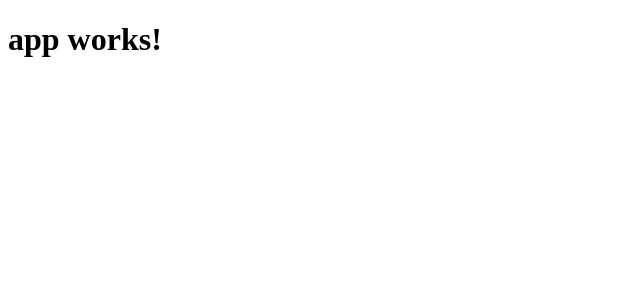
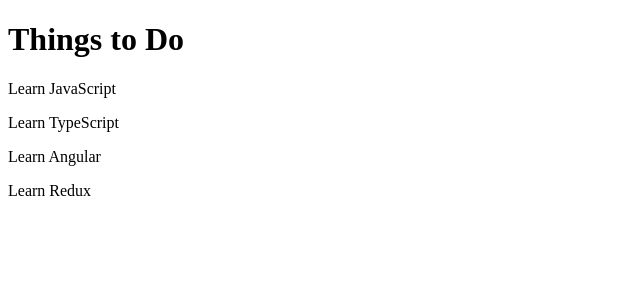
Before and after one commit to anastasialanz/rangle-todo, an Angular app: page / in a window 1280 px wide. Shown: the top 300 px of the page, without its empty margins (0-640 px from the left). Built offline with nearby package versions, Linux system fonts and the light colour scheme.

Commit message:
Making list display multiple items

```diff
--- a/src/app/app.component.html
+++ b/src/app/app.component.html
@@ -1,3 +1,2 @@
-<h1>
-  {{title}}
-</h1>
+<h1>{{title}}</h1>
+<p *ngFor="let item of thingsToDo">{{item}}</p>
--- a/src/app/app.component.ts
+++ b/src/app/app.component.ts
@@ -6,5 +6,11 @@ import { Component } from '@angular/core';
   styleUrls: ['./app.component.css']
 })
 export class AppComponent {
-  title = 'app works!';
+  title = 'Things to Do';
+  thingsToDo = [
+    'Learn JavaScript',
+    'Learn TypeScript',
+    'Learn Angular',
+    'Learn Redux'
+  ]
 }
```
